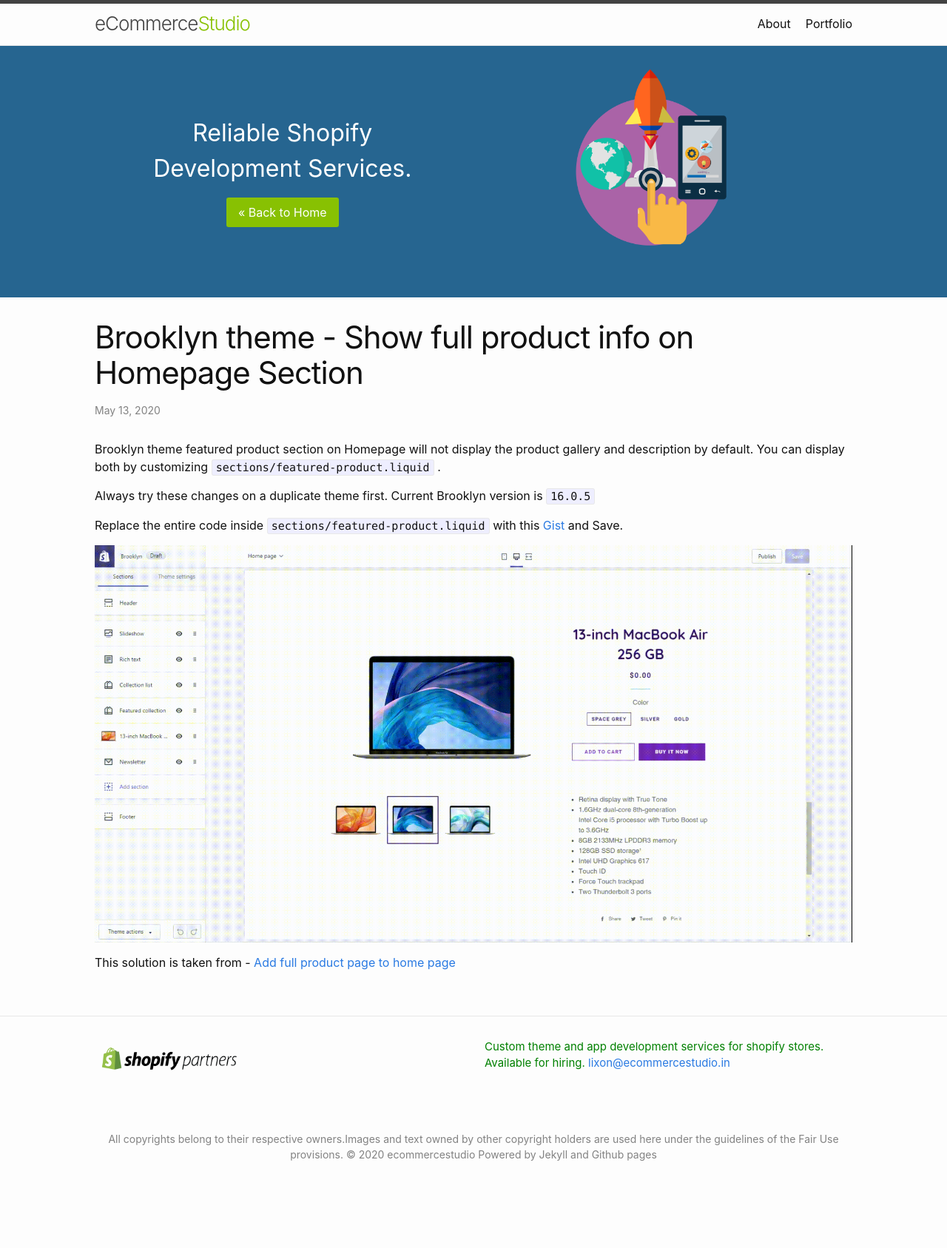
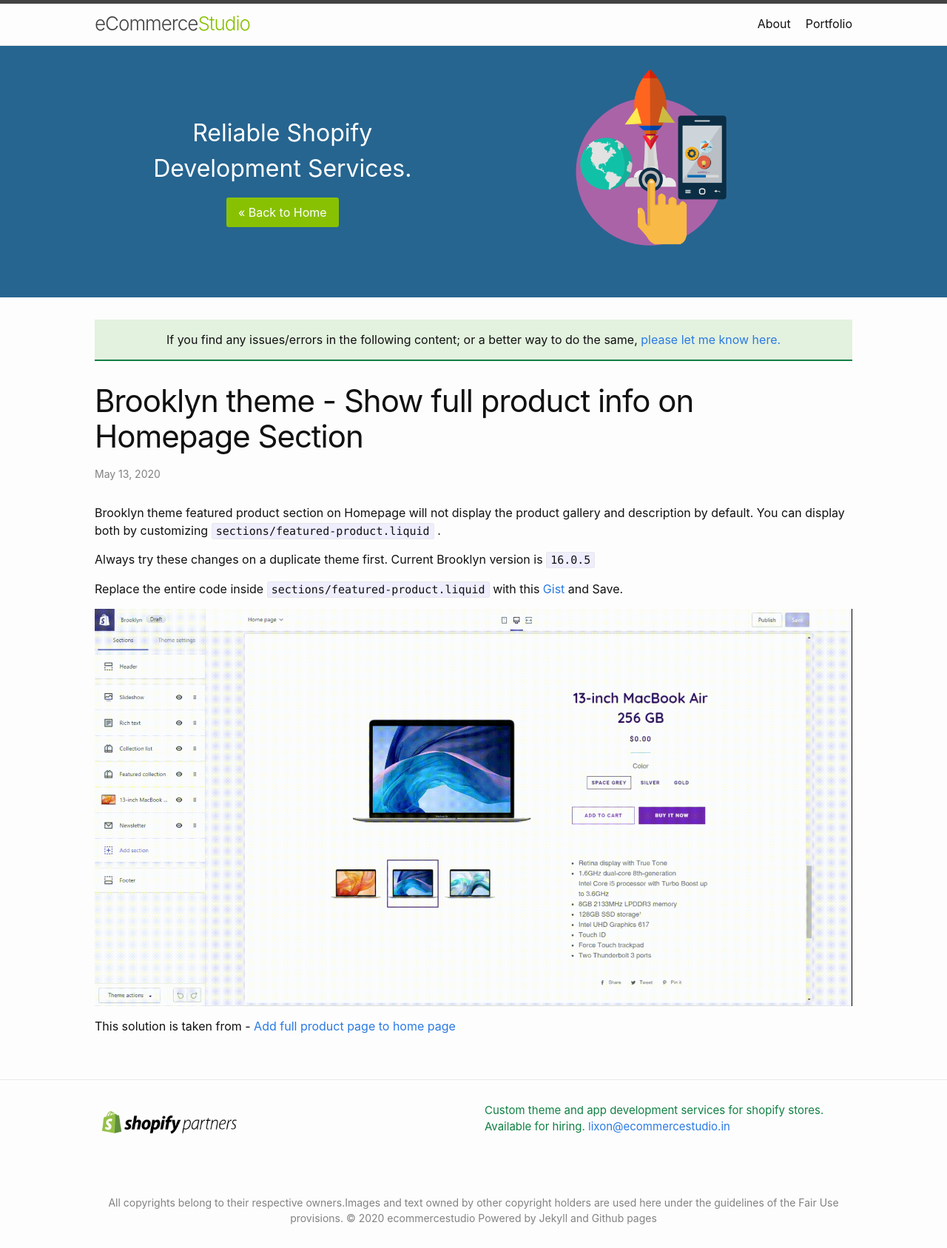
Before and after one commit to lixonic/ecommercestudio, a Jekyll site: the page built from _posts/2020-05-13-brooklyn-theme-featured-product.markdown, in a window 1280 px wide. Shown: the whole page at 74% size. Built offline with Jekyll 4.4.1, drawn with Linux system fonts in a browser that asks for light colours; before the commit the page ends 1601 px from its top, so only the background shows below that.

Commit message:
new blog post

```diff
--- a/_includes/hero.html
+++ b/_includes/hero.html
@@ -1,7 +1,7 @@
 <div class="one-half-grid">
 
     {% if page.url == '/portfolio.html' %}
-    <h1>$25   <small>USD / hour.</small> <br/> <small>290+ happy customers worldwide</small>  </h1>
+    <h1> <small>290+ happy customers worldwide</small> <br/> $25   USD / hour.</small>  </h1>
     {%else %}
     <h1>Reliable Shopify <br/>  development Services.</h1>
 
--- a/_layouts/post.html
+++ b/_layouts/post.html
@@ -1,6 +1,10 @@
 ---
 layout: default
 ---
+<div class="message">
+  If you find any issues/errors in the following content; or a better way to do the same, <a href="https://github.com/lixonic/ecommercestudio/issues/new"
+  target="_blank">please let me know here. </a>
+</div>
 <article class="post h-entry" itemscope itemtype="http://schema.org/BlogPosting">
 
   <header class="post-header">
--- a/assets/css/style.scss
+++ b/assets/css/style.scss
@@ -98,7 +98,14 @@
     width: 75px;
   }
   .green{
-    color: green;
+    color: #108043;
+  }
+  .message{
+    background-color: #E3F1DF;
+    padding: 15px;
+    margin: 30px 0;
+    text-align: center;
+    border-bottom: 2px solid #108043;
   }
   .index-banner{
     background-color: #266590;
```
Also changed, not shown: _posts/2020-05-20-debut-theme-upsell-product-cart.md (+1 -1 lines), _posts/2020-05-22-debut-theme-conditional-text-onvariantchange.md (added, +40 -0 lines).
